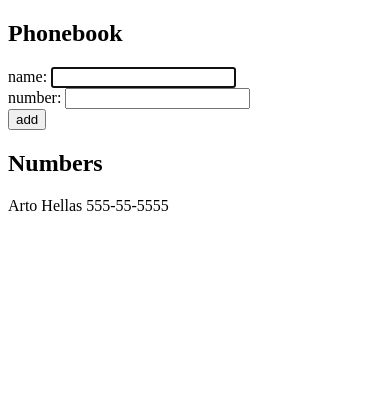
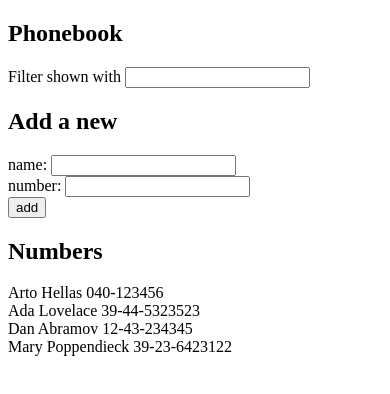
Before and after one commit to larryshawn/fullstackopen, a React (Vite) app in the folder part2/phonebook/: page / in a window 390 px wide. Shown: the top 394 px of the page. Built offline with nearby package versions, Linux system fonts and the light colour scheme.

Commit message:
phonebook part 2 step 4

```diff
--- a/part2/phonebook/src/App.jsx
+++ b/part2/phonebook/src/App.jsx
@@ -2,10 +2,15 @@
 
 const App = () => {
   const [persons, setPersons] = useState([
-    { name: 'Arto Hellas', number: '555-55-5555' }
+    { name: 'Arto Hellas', number: '040-123456', id: 1 },
+    { name: 'Ada Lovelace', number: '39-44-5323523', id: 2 },
+    { name: 'Dan Abramov', number: '12-43-234345', id: 3 },
+    { name: 'Mary Poppendieck', number: '39-23-6423122', id: 4 }
   ])
   const [newName, setNewName] = useState('')
   const [newNumber, setNewNumber] = useState('')
+  const [searchTerm, setSearchTerm] = useState('')
+  const [filteredPersons, setFilteredPersons] = useState([])
 
   const handleNameChange = (event) => {
     setNewName(event.target.value)
@@ -15,29 +20,47 @@
     setNewNumber(event.target.value)
   }
 
+  const searchTermExists = (updatedSearchTerm) => (
+    persons.some(person => person.name.toLowerCase() === updatedSearchTerm.toLowerCase())
+  )
+
+  const handleSearchTermChange = (event) => {
+    const updatedSearchTerm = event.target.value
+    setSearchTerm(updatedSearchTerm)
+
+    const newArray = persons.filter(person => person.name.toLowerCase() === updatedSearchTerm.toLowerCase())
+
+    if (searchTermExists(updatedSearchTerm)) setFilteredPersons(newArray)
+    if (updatedSearchTerm.trim() === "") {
+      setFilteredPersons([])
+    }
+  }
+
   const nameExists = () =>
     persons.some(person => person.name === newName)
 
   const handleSubmit = (event) => {
     event.preventDefault()
-
-    const newPersonObject = { name: newName, number: newNumber }
-
+    const newPersonObject = { name: newName, number: newNumber, id: String(persons.length + 1) }
     nameExists()
       ? alert(`${newName} is already added to phonebook`)
       : setPersons(persons.concat(newPersonObject))
 
     setNewName('')
     setNewNumber('')
-    document.querySelector('input[name="name"]').focus();
   }
 
   return (
     <div>
       <h2>Phonebook</h2>
+      <div>
+        Filter shown with <input name="filter" onChange={handleSearchTermChange} value={searchTerm} />
+      </div>
+
+      <h2>Add a new</h2>
       <form onSubmit={handleSubmit}>
         <div>
-          name: <input name="name" onChange={handleNameChange} value={newName} autoFocus />
+          name: <input name="name" onChange={handleNameChange} value={newName} />
         </div>
         <div>
           number: <input name="number" onChange={handleNumberChange} value={newNumber} />
@@ -46,11 +69,18 @@
           <button type="submit">add</button>
         </div>
       </form>
+
       <h2>Numbers</h2>
         <div>
-          {persons.map(person =>
-            <div key={person.name}>{person.name} {person.number}</div>
-            )}
+          {
+            filteredPersons.length > 0
+            ?
+            <div>{filteredPersons[0].name} {filteredPersons[0].number}</div>
+            :
+          persons.map(person =>
+            <div key={person.id}>{person.name} {person.number}</div>
+            )
+          }
         </div>
     </div>
   )
```
